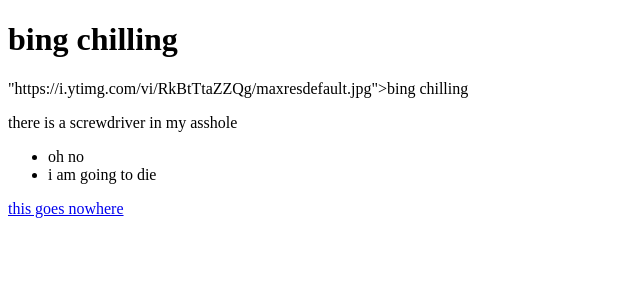
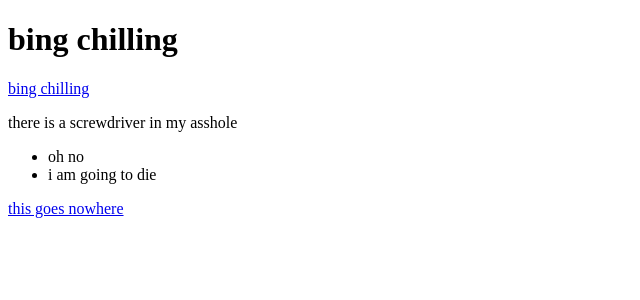
Before and after one commit to Andi2211e/ebicwebsite, a Nuxt app: page / in a window 1280 px wide. Shown: the top 300 px of the page, without its empty margins (0-640 px from the left). Built offline with nearby package versions, Linux system fonts and the light colour scheme.

Commit message:
Update index.vue

```diff
--- a/pages/index.vue
+++ b/pages/index.vue
@@ -1,7 +1,7 @@
 <template>
   <div>
     <h1>bing chilling</h1>
-    <NuxtLink to"https://i.ytimg.com/vi/RkBtTtaZZQg/maxresdefault.jpg">bing chilling</NuxtLink>
+    <NuxtLink to="https://i.ytimg.com/vi/RkBtTtaZZQg/maxresdefault.jpg">bing chilling</NuxtLink>
     <p>
       there is a screwdriver in my asshole
     </p>
```
